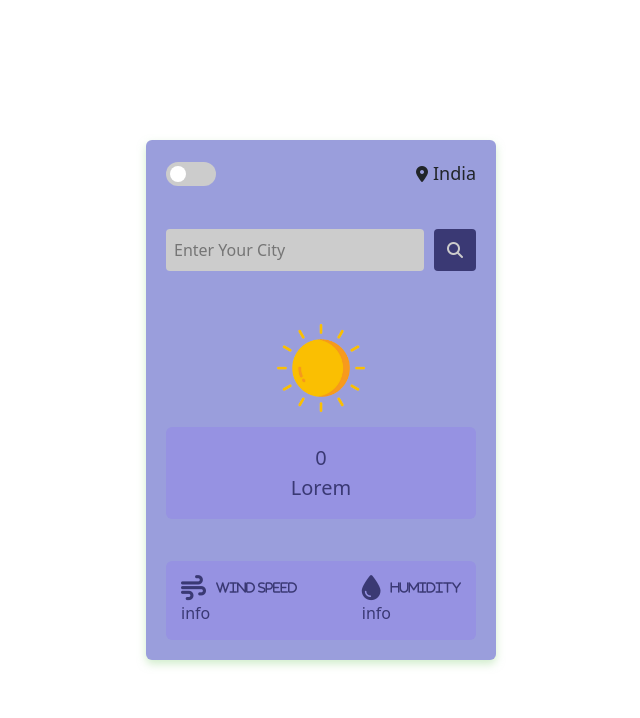
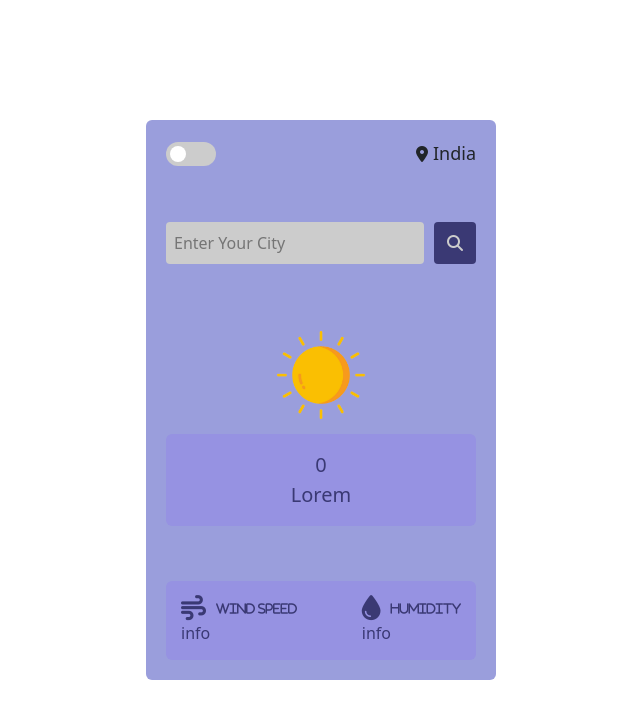
Before and after one commit to Heyakashpatel/Weather-App, a plain HTML site: page index.html in a window 1280 px wide. Shown: the whole page, without its empty margins (319-959 px from the left). Drawn offline with nearby package versions, Linux system fonts and the light colour scheme; no server answers.

Commit message:
Update style.css

```diff
--- a/style.css
+++ b/style.css
@@ -1,9 +1,8 @@
 .app-box {
   background: #9a9edc;
-  height: 65vh;
+  height: 70vh;
   border-radius: 6px;
   padding: 20px;
-  box-shadow: 0 4px 8px rgba(163, 220, 154, 0.5);
   display: flex;
   flex-direction: column;
   justify-content: space-between;
```
